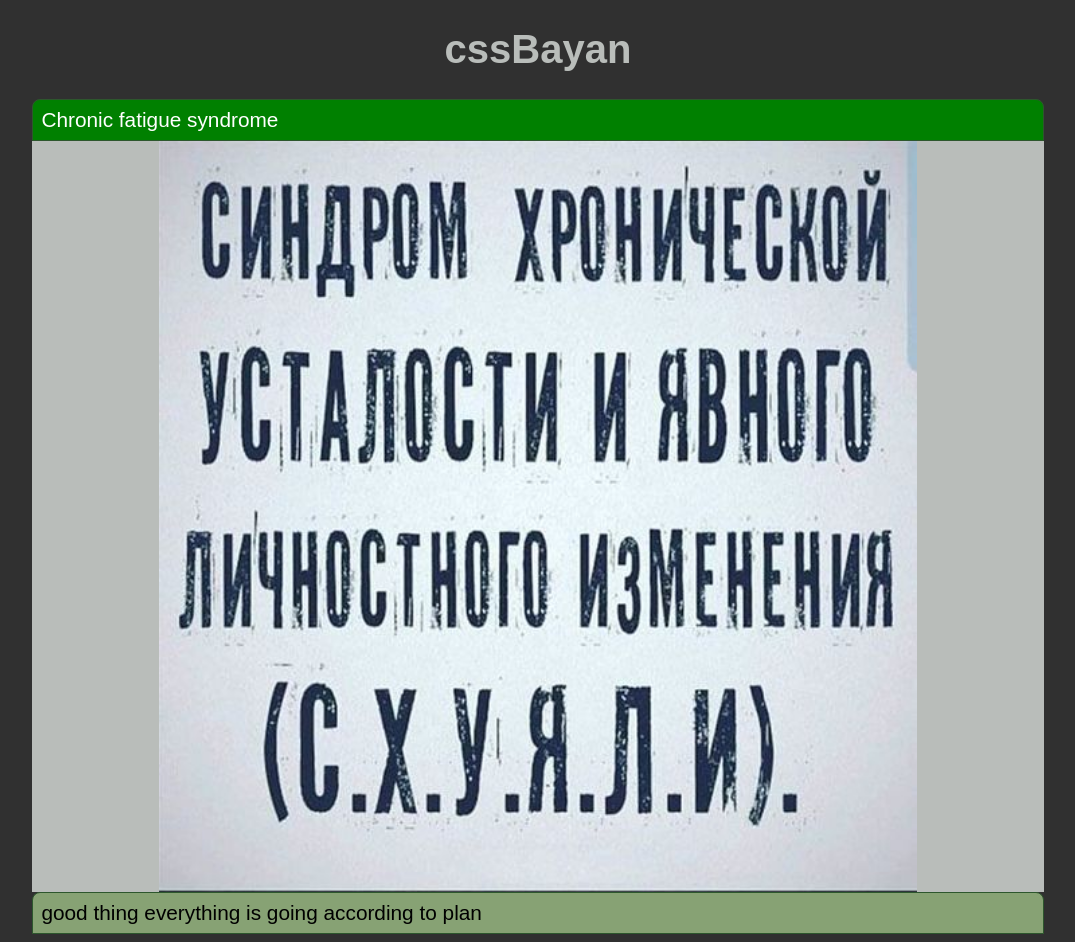
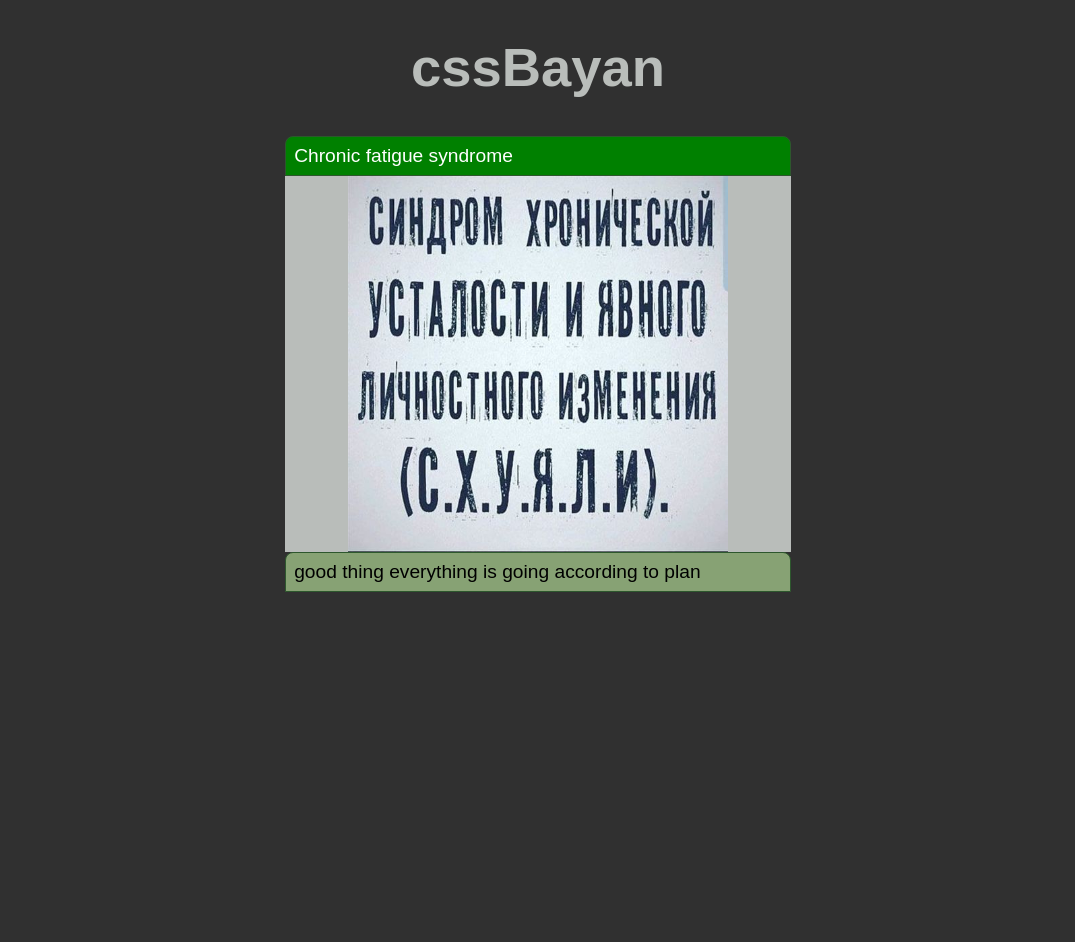
Before and after one commit to KolesniovIgor/cssBayan-take-one, a plain HTML site: page index.html in a window 1280 px wide. Shown: the whole page, without its empty margins (102-1177 px from the left). After the commit the page ends 800 px from the top, so only its background shows below. Drawn offline with Linux system fonts and the light colour scheme.

Commit message:
feat: add media query (Сб 11 мар 2023 06:03:46 EET)

```diff
--- a/style.css
+++ b/style.css
@@ -75,3 +75,38 @@ body {
 .bayan-input:checked ~ .bayan-label .arrow{
   transform: rotate(180deg);
 }
+
+@media (min-width: 820px){
+
+  .title {
+    font-size: 3rem;
+  }
+  .label-text{
+    font-size: 1.2rem;
+  }
+
+  .wrapper:hover .arrow{
+    display: block;
+  }
+
+  .bayan-label{
+    cursor: pointer;
+  }
+
+  .bayan-inner{
+    cursor: pointer;
+  }
+}
+
+@media (min-width: 1218px) {
+  .title {
+    font-size: 3.4rem;
+  }
+
+  .bayan-item{
+    cursor: pointer;
+  }
+  .wrapper {
+    max-width: 40%;
+  }
+}
```
